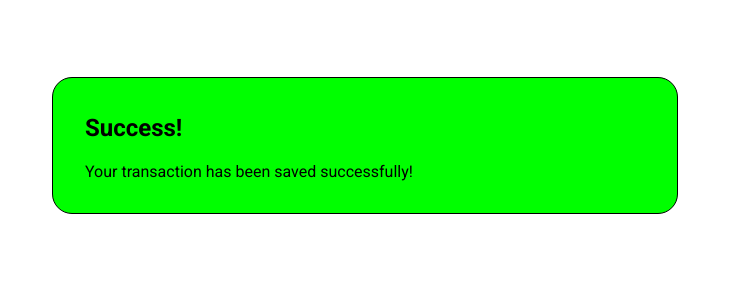
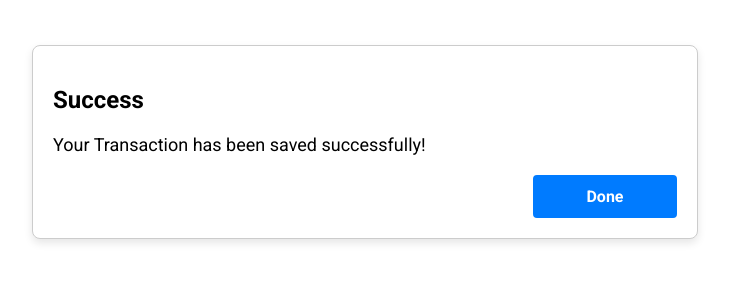
Before and after one commit to alepogre/flask-fin-book-1123, a Flask app: template templates/success.html in a window 1280 px wide. Shown: the part 47-347 px from the top of the page, without its empty margins (275-1004 px from the left). Run offline with Flask 3, Linux system fonts and the light colour scheme; the template is opened without the code that fills it, so the values that code supplies are empty.

Commit message:
adjusted success message

```diff
--- a/static/styles.css
+++ b/static/styles.css
@@ -92,7 +92,7 @@ button{
 
 /* Success Message */
 
-.message{
+/* .message{
   background-color: lime;
   width: 50%;
   margin: 4rem auto;
@@ -111,11 +111,49 @@ button{
   justify-content: flex-end;
   display: flex;
   padding: 0 1rem;
+} */
+
+
+.message-container {
+  width: 50%;
+  margin: 2rem auto;
+  text-align: left;
+  padding: 20px;
+  border: 1px solid #ccc;
+  border-radius: 8px;
+  background-color: #fff;
+  box-shadow: 0 4px 8px rgba(0, 0, 0, 0.1);
 }
 
+.message {
+  font-size: 18px;
+  margin-bottom: 20px;
+}
 
+.button {
+  display: inline-block;
+  padding: 10px 20px;
+  width: 100px;
+  font-size: 16px;
+  font-weight: bold;
+  text-align: center;
+  text-decoration: none;
+  cursor: pointer;
+  color: #fff;
+  background-color: #007bff;
+  border: 2px solid #007bff;
+  border-radius: 4px;
+  transition: background-color 0.3s ease;
+}
 
+.button:hover {
+  background-color: #0056b3;
+}
 
+.msg-button {
+  display: flex;
+  justify-content: flex-end;
+}
 
 
 @media screen and (max-width: 600px) {
--- a/templates/success.html
+++ b/templates/success.html
@@ -16,15 +16,24 @@
 </div>
 
 <div class="content">
-    <div class="message">
+    <!-- <div class="message">
         <div class="msg-content">
             <h2>Success!</h2>
             <p>Your transaction has been saved successfully!</p>
         </div>
+
+    </div> -->
+
+    <div class="message-container">
+        <div class="msg-content">
+            <h2>Success</h2>
+            <p class="message">Your Transaction has been saved successfully!</p>
+        </div>
         <div class="msg-button">
-            <!-- <a href="base.html"><button>Back</button></a> -->
+            <a href="base.html" class="button">Done</a>
         </div>
-    </div>
+
+      </div>
 
 </div>
 
```
